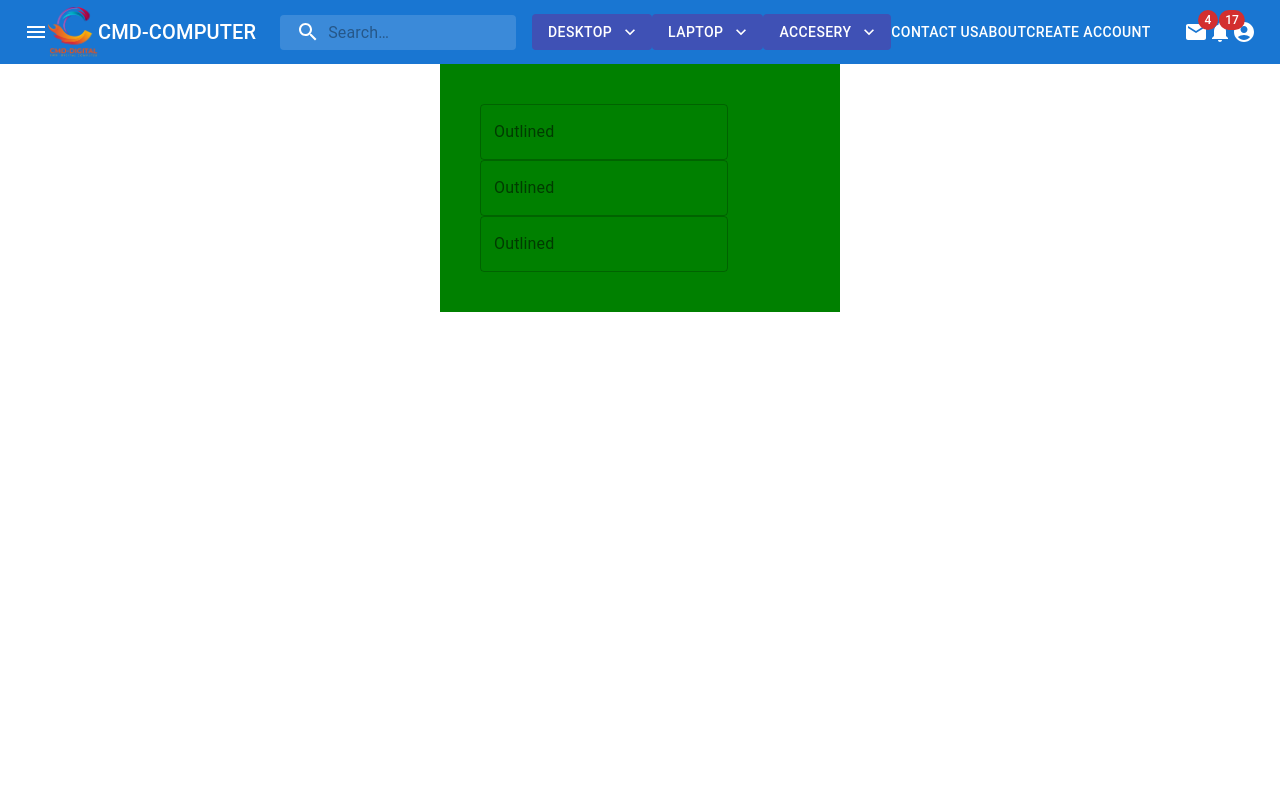
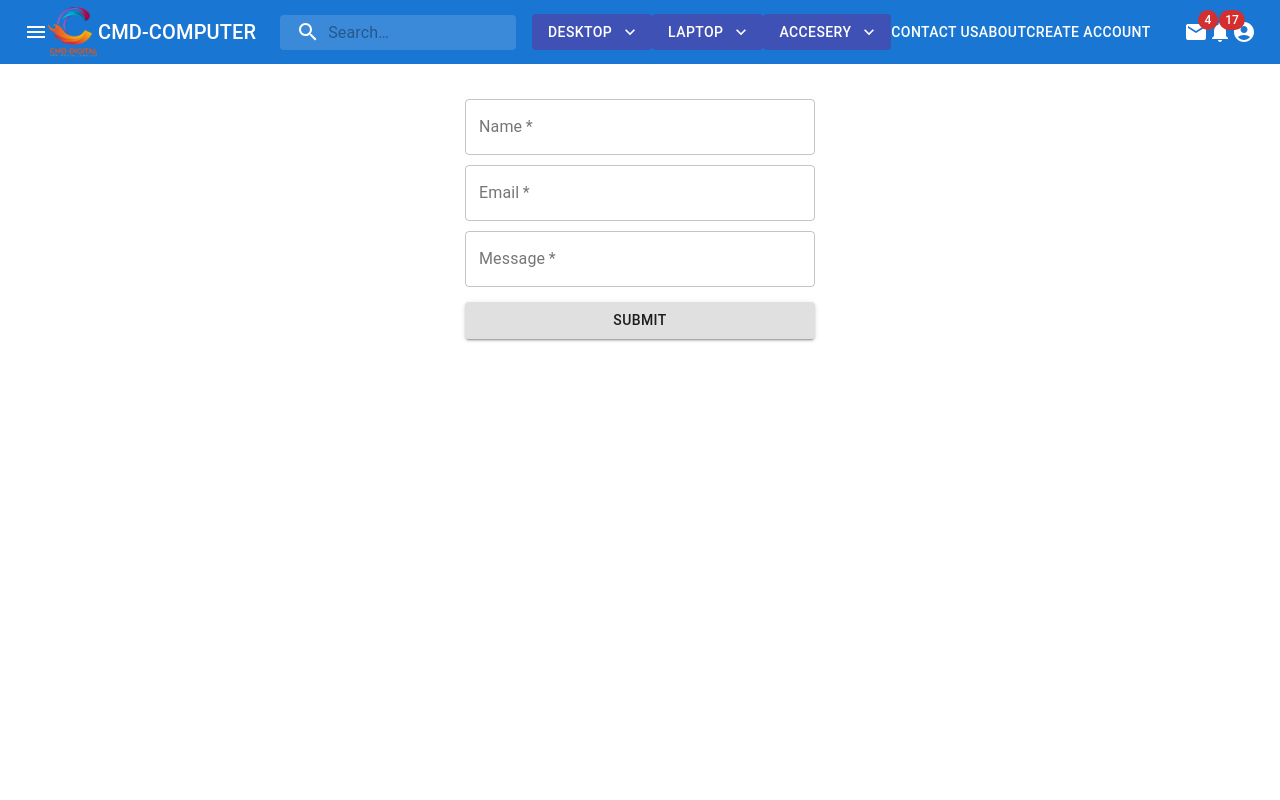
Before and after one commit to nhemchannry/CMD-Digital-Computer, a Next.js app: page /contact in a window 1280 px wide. Shown: the top 800 px of the page. Built offline with nearby package versions, Linux system fonts and the light colour scheme; a web font is replaced by a local one.

Commit message:
contact page email js is finished

```diff
--- a/pages/about.js
+++ b/pages/about.js
@@ -4,7 +4,8 @@ export default function About(){
   return(
     <div className={styles.aboutT}>
       <h1>ABOUT US</h1>
-      <p>Your computer’s BIOS is the first thing that loads when you start your computer. It initializes your hardware before booting an operating system from your hard drive or another device. Many low-level system settings are only available in your BIOS. Modern computers predominantly ship with UEFI firmware, which is the successor to the traditional BIOS. But UEFI firmware and the BIOS are fairly similar. We’ve even seen modern PCs refer to their UEFI firmware settings screen as the “BIOS”.</p>
+      <h2>We provide the best service to serve
+        you the best authentic product.</h2>
     </div>
   )
 }
--- a/pages/contact.js
+++ b/pages/contact.js
@@ -1,6 +1,11 @@
 import React from 'react';
 import { TextField } from '@material-ui/core';
 import {makeStyles} from '@material-ui/core/styles';
+import Button from '@material-ui/core/Button';
+import emailjs from 'emailjs-com';
+import InputLabel from '@material-ui/core/InputLabel';
+import FormControl from '@material-ui/core/FormControl';
+import Select from '@material-ui/core/Select';
 
 const useStyles= makeStyles((theme)=>({
     root:{
@@ -9,19 +14,46 @@ const useStyles= makeStyles((theme)=>({
     },
     form:{
         width: 400,
-        backgroundColor: 'green',
+        backgroundColor: 'white',
         margin: '0 auto',
-        padding: 40
+        padding: 25,
+        '& .input':{
+            width: '100%',
+            marginTop: 10
+        }
+    },
+    btn:{
+        marginTop: 15,
+        width: '100%'
+    },
+    formControl: {
+        margin: theme.spacing(1),
+        minWidth: 120,
+      },
+      selectEmpty: {
+        marginTop: theme.spacing(2),
+      }
+}));
+export default function Contact(){
+    const classes = useStyles();
+
+    function handleSendEmail(e){
+        e.preventDefault();
+        console.log(e.target);
+        emailjs.sendForm("cmd-digital-server", "cmd-template", e.target, "user_lod2R8qXUXUch322dpXeT")
+        .then((res)=>{
+            console.log("Your message is sent successfully!");
+        }).catch((err)=>{
+            console.error(err)
+        })
     }
-}))
-export default function Contact(){
-    const classes = useStyles()
     return(
         <div className={classes.root}>
-           <form className={classes.form}>
-           <TextField id="outlined-basic" label="Outlined" variant="outlined" />
-           <TextField id="outlined-basic" label="Outlined" variant="outlined" />
-           <TextField id="outlined-basic" label="Outlined" variant="outlined" />
+           <form onSubmit={handleSendEmail} className={classes.form}>
+           <TextField name="fullName" required className="input" id="outlined-basic" label="Name" type="text" variant="outlined" />
+           <TextField name="email" required className="input" id="outlined-basic" label="Email" type="email" variant="outlined" />
+           <TextField name="message" required className="input" id="outlined-basic" label="Message" type="text" variant="outlined" />
+           <Button className={classes.btn} type="submit" variant="contained" color="primary ">Submit</Button>
            </form>
         </div>
     )
```
